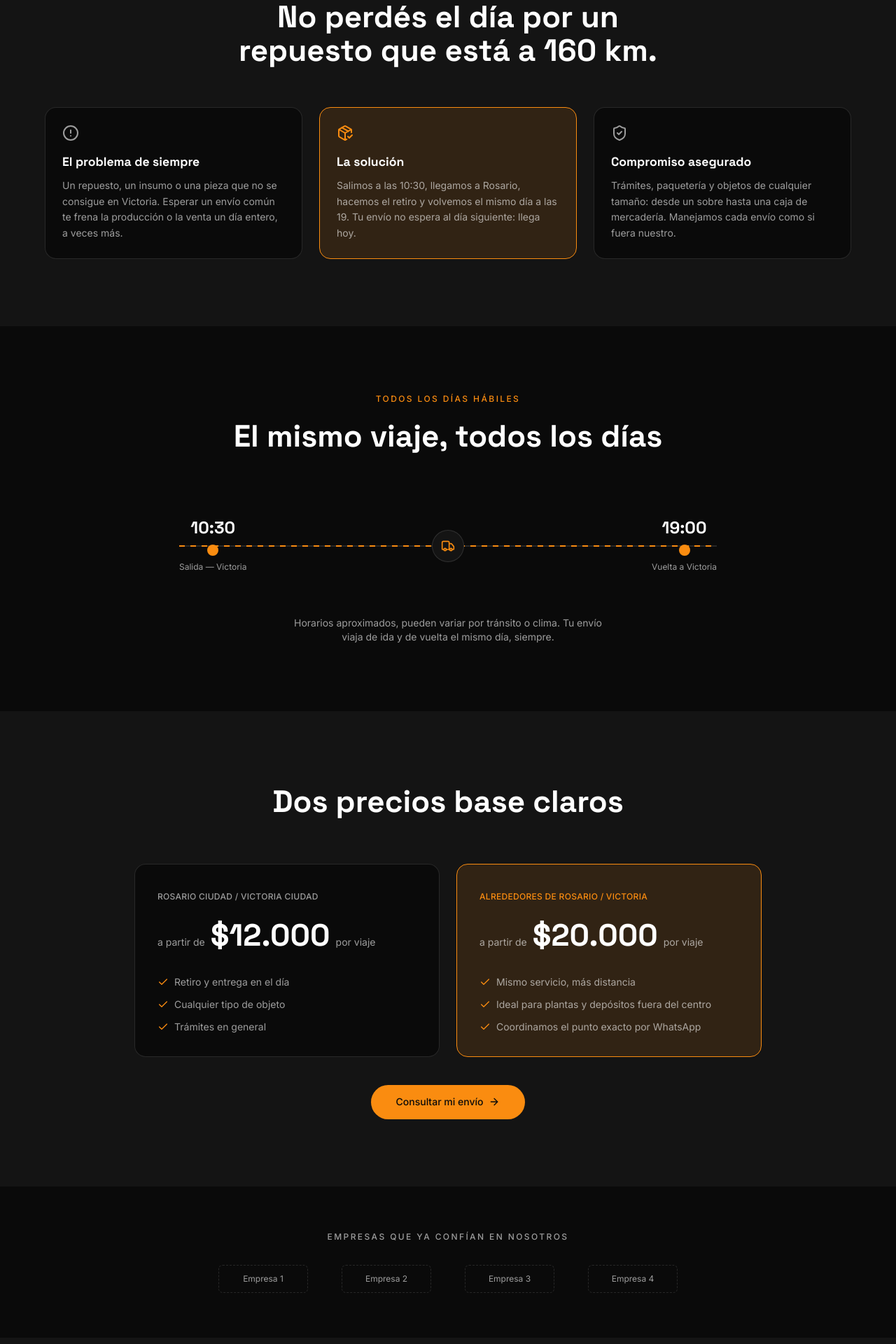
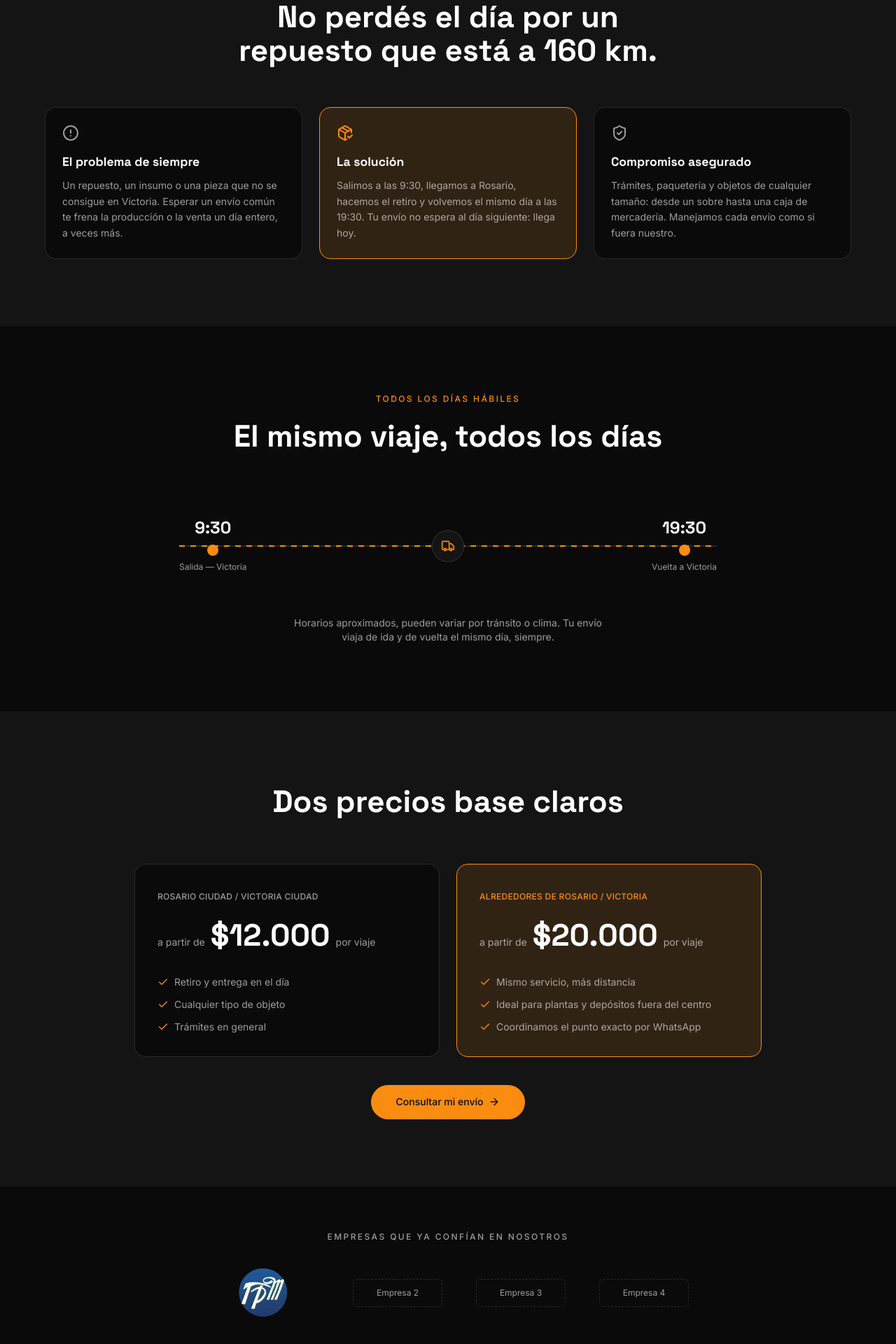
Before and after one commit to AppResuelve/pedronencomiendas-corporate-catalogo-whastapp, a Next.js app in the folder client/: page / in a window 1280 px wide. Shown: the part 860-2780 px from the top of the page at 70% size. Built offline with nearby package versions, Linux system fonts and the light colour scheme; no server answers.

Commit message:
feat: horarios 9:30/19:30 + Tienda Plaza Moreno logo en TrustBadges

```diff
--- a/client/components/HeroSection.tsx
+++ b/client/components/HeroSection.tsx
@@ -57,7 +57,7 @@ export default function HeroSection({ onOpenModal }) {
           >
             ¿Se te paró la producción por un repuesto que solo se consigue en
             Rosario? Pedrón Encomiendas hace el viaje todos los días: sale de
-            Victoria a las 10:30 y vuelve a las 19, con tu envío arriba.
+            Victoria a las 9:30 y vuelve a las 19:30, con tu envío arriba.
           </p>
 
           <div className="flex flex-col sm:flex-row gap-3">
--- a/client/components/ProblemSolution.tsx
+++ b/client/components/ProblemSolution.tsx
@@ -12,7 +12,7 @@ const PUNTOS = [
   {
     icon: PackageCheck,
     title: "La solución",
-    text: "Salimos a las 10:30, llegamos a Rosario, hacemos el retiro y volvemos el mismo día a las 19. Tu envío no espera al día siguiente: llega hoy.",
+    text: "Salimos a las 9:30, llegamos a Rosario, hacemos el retiro y volvemos el mismo día a las 19:30. Tu envío no espera al día siguiente: llega hoy.",
     accent: true,
   },
   {
--- a/client/components/RouteSchedule.tsx
+++ b/client/components/RouteSchedule.tsx
@@ -56,7 +56,7 @@ export default function RouteSchedule() {
               className="mb-3"
               style={{ fontFamily: "var(--font-heading)", fontWeight: 700, fontSize: "1.5rem", color: "var(--color-text-primary)", lineHeight: 1 }}
             >
-              10:30
+              9:30
             </span>
             <div
               className="w-4 h-4 rounded-full"
@@ -87,7 +87,7 @@ export default function RouteSchedule() {
               className="mb-3"
               style={{ fontFamily: "var(--font-heading)", fontWeight: 700, fontSize: "1.5rem", color: "var(--color-text-primary)", lineHeight: 1 }}
             >
-              19:00
+              19:30
             </span>
             <div
               className="w-4 h-4 rounded-full"
--- a/client/components/TrustBadges.tsx
+++ b/client/components/TrustBadges.tsx
@@ -2,7 +2,7 @@
 'use client'
 
 const EMPRESAS = [
-  { name: "Empresa 1" },
+  { name: "Tienda Plaza Moreno", logo: "/empresas/tiendaplazamoreno.png" },
   { name: "Empresa 2" },
   { name: "Empresa 3" },
   { name: "Empresa 4" },
@@ -25,13 +25,16 @@ export default function TrustBadges() {
           {EMPRESAS.map((empresa) => (
             <div
               key={empresa.name}
-              className="flex items-center justify-center h-10 w-32 rounded-md"
-              style={{ border: "1px dashed var(--color-border)" }}
+              className={`flex items-center justify-center rounded-md ${empresa.logo ? "h-20 w-40" : "h-10 w-32"}`}
+              style={empresa.logo ? {} : { border: "1px dashed var(--color-border)" }}
             >
-              {/* TODO: reemplazar por <img src={empresa.logo} .../> */}
-              <span className="text-xs" style={{ color: "var(--color-text-secondary)" }}>
-                {empresa.name}
-              </span>
+              {empresa.logo ? (
+                <img src={empresa.logo} alt={empresa.name} className="h-20 w-auto object-contain" />
+              ) : (
+                <span className="text-xs" style={{ color: "var(--color-text-secondary)" }}>
+                  {empresa.name}
+                </span>
+              )}
             </div>
           ))}
         </div>
--- a/client/components/store/Footer.tsx
+++ b/client/components/store/Footer.tsx
@@ -148,7 +148,7 @@ export function Footer() {
               Victoria, Entre Ríos — Rosario, Santa Fe
             </ContactItem>
             <ContactItem icon={Clock}>
-              Lunes a viernes · 10:30 a 19:00
+              Lunes a viernes · 9:30 a 19:30
             </ContactItem>
           </div>
         </div>
```
Also changed, not shown: client/public/empresas/tiendaplazamoreno.png (added).
